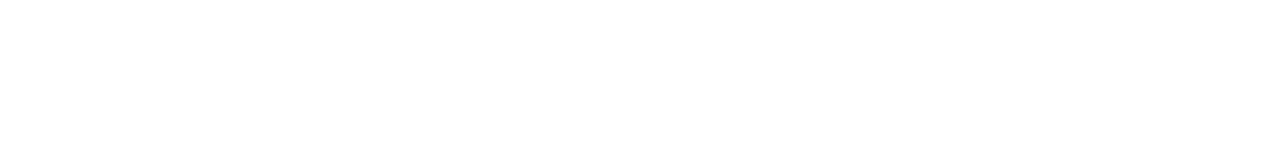
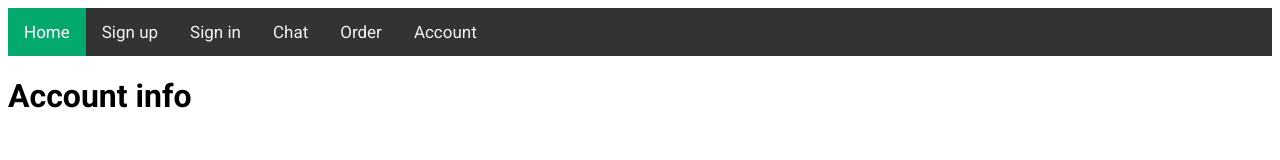
Before and after one commit to warm-milk-foam/seoul_garden, a plain HTML site: page Code/templates/account.html in a window 1280 px wide. Drawn offline with Linux system fonts and the light colour scheme.

Commit message:
added the account.html page

```diff
--- a/Code/templates/account.html
+++ b/Code/templates/account.html
@@ -0,0 +1,51 @@
+<!DOCTYPE html>
+<html lang="en">
+   <head>
+      <meta charset="utf-8">
+      <meta name="viewport" content="width=device-width, initial-scale=1" />
+      <link rel="stylesheet" href="https://cdnjs.cloudflare.com/ajax/libs/font-awesome/4.7.0/css/font-awesome.min.css">
+      <style>
+         @import url("https://fonts.googleapis.com/css2?family=Roboto:wght@400;700&display=swap");
+         body {
+         font-family: 'Roboto', sans-serif;
+         }
+                  form {
+            padding-left: 30px;
+         }
+         .topnav {
+         background-color: #333;
+         overflow: hidden;
+         }
+         /* Style the links inside the navigation bar */
+         .topnav a {
+         float: left;
+         color: #f2f2f2;
+         text-align: center;
+         padding: 14px 16px;
+         text-decoration: none;
+         font-size: 17px;
+         }
+         /* Change the color of links on hover */
+         .topnav a:hover {
+         background-color: #ddd;
+         color: black;
+         }
+         /* Add a color to the active/current link */
+         .topnav a.active {
+         background-color: #04AA6D;
+         color: white;
+         }
+      </style>
+   </head>
+   <body>
+      <div class="topnav">
+         <a class="active" href="/">Home</a>
+         <a href="/signup">Sign up</a>
+         <a href="/signin">Sign in</a>
+         <a href="/chat">Chat</a>
+         <a href="/order">Order</a>
+         <a href="/account">Account</a>
+      </div>
+      <h1 class="text">Account info</h1>
+   </body>
+</html>
```
Also changed, not shown: Code/templates/chat.html (+1 -1 lines), Code/orders/90c97a95-a01d-4c48-abb3-d4d14fb67043_order_history.txt (added).
